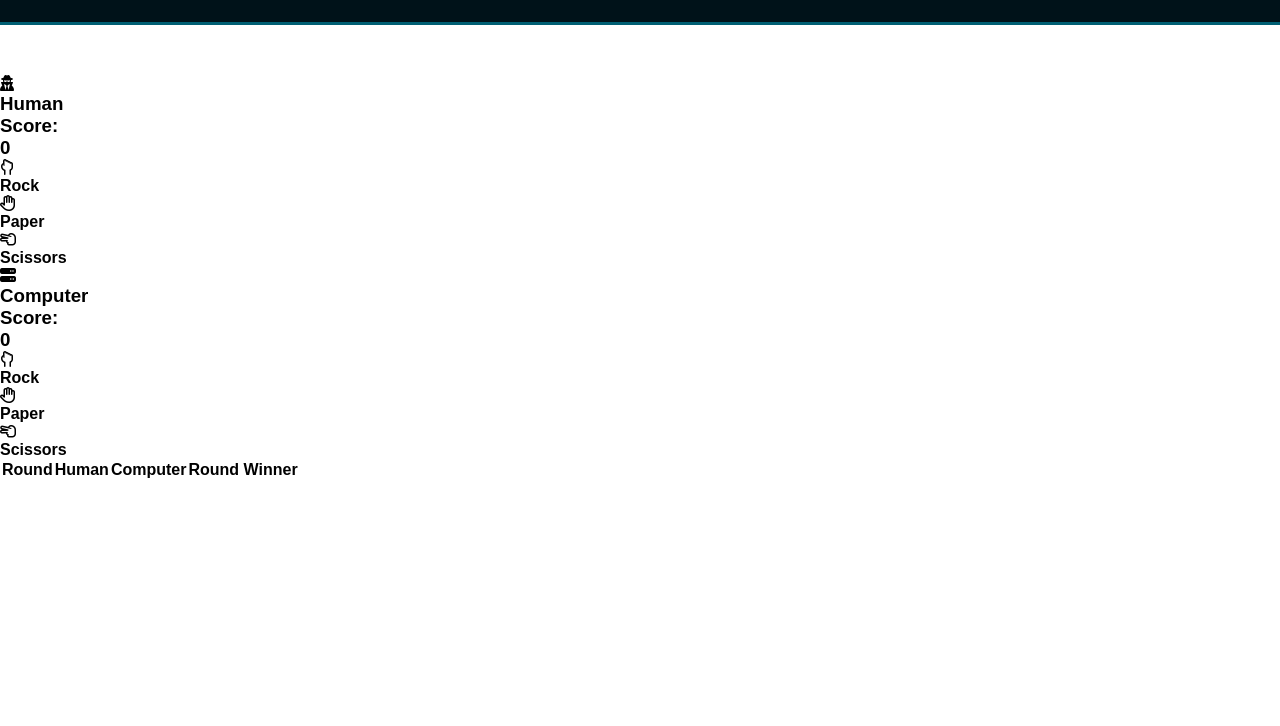
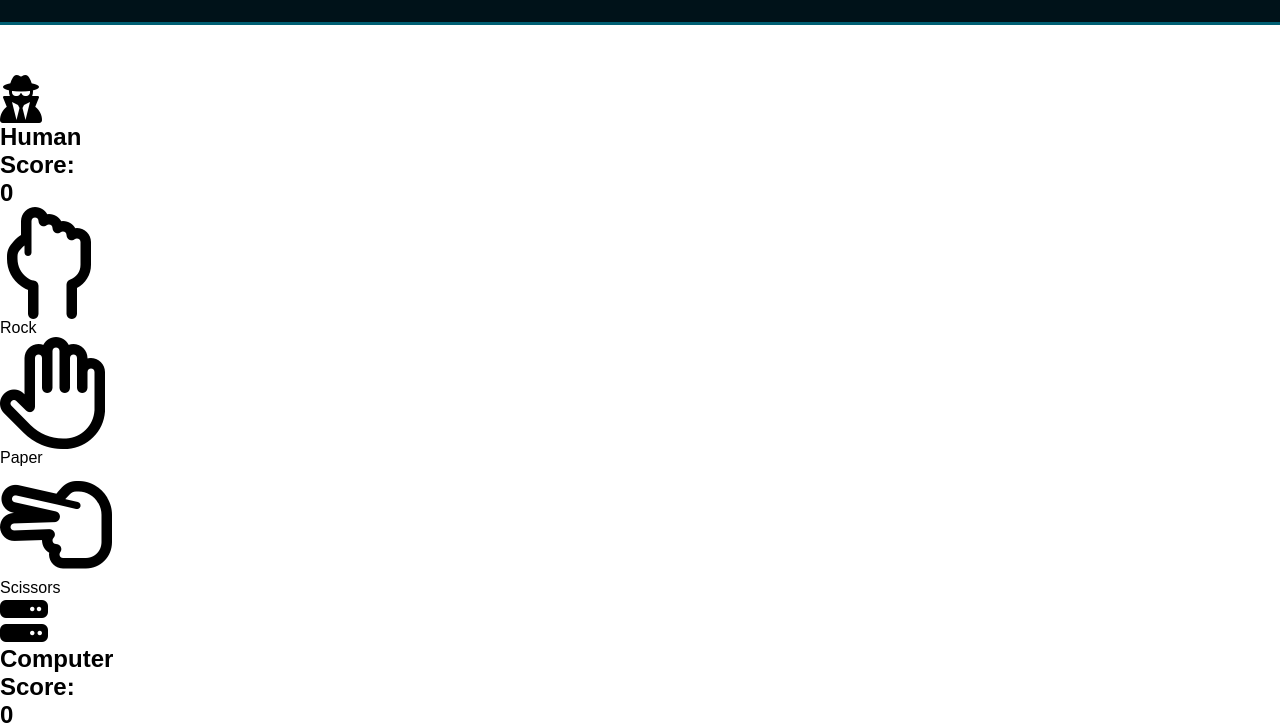
Before and after one commit to TheCodingArchi/rock-paper-scissors, a plain HTML site: page index.html in a window 1280 px wide. Shown: the part 65-791 px from the top of the page. Drawn offline with Linux system fonts and the light colour scheme.

Commit message:
Add scale to font-awesome icons

```diff
--- a/index.html
+++ b/index.html
@@ -21,52 +21,52 @@
             <div class="playing-board">
                 <div class="display-board">
                     <div class="players-label">
-                        <i class="fas fa-user-secret"></i>
-                        <h3>Human</h3>
+                        <i class="fas fa-user-secret fa-3x"></i>
+                        <h2>Human</h2>
                     </div>
                     <div class="score-board">
-                        <h3>Score:</h3>
-                        <h3 class="player-score">0</h3>
+                        <h2>Score:</h2>
+                        <h2 class="player-score">0</h2>
                     </div>
                 </div>
                 <div class="selection">
                     <div class="player-selection">
-                        <i class="far fa-hand-rock"></i>
-                        <h4>Rock</h4>
+                        <i class="far fa-hand-rock fa-7x"></i>
+                        <p>Rock</p>
                     </div>
                     <div class="player-selection">
-                        <i class="far fa-hand-paper"></i>
-                        <h4>Paper</h4>
+                        <i class="far fa-hand-paper fa-7x"></i>
+                        <p>Paper</p>
                     </div>
                     <div class="player-selection">
-                        <i class="far fa-hand-scissors"></i>
-                        <h4>Scissors</h4>
+                        <i class="far fa-hand-scissors fa-7x"></i>
+                        <p>Scissors</p>
                     </div>
                 </div>
             </div>
             <div class="playing-board">
                 <div class="display-board">
                     <div class="players-label">
-                        <i class="fas fa-server"></i>
-                        <h3>Computer</h3>
+                        <i class="fas fa-server fa-3x"></i>
+                        <h2>Computer</h2>
                     </div>
                     <div class="score-board">
-                        <h3>Score:</h3>
-                        <h3 class="computer-score">0</h3>
+                        <h2>Score:</h2>
+                        <h2 class="computer-score">0</h2>
                     </div>
                 </div>
                 <div class="selection">
                     <div class="computer-selection">
-                        <i class="far fa-hand-rock"></i>
-                        <h4>Rock</h4>
+                        <i class="far fa-hand-rock fa-7x"></i>
+                        <p>Rock</p>
                     </div>
                     <div class="computer-selection">
-                        <i class="far fa-hand-paper"></i>
-                        <h4>Paper</h4>
+                        <i class="far fa-hand-paper fa-7x"></i>
+                        <p>Paper</p>
                     </div>
                     <div class="computer-selection">
-                        <i class="far fa-hand-scissors"></i>
-                        <h4>Scissors</h4>
+                        <i class="far fa-hand-scissors fa-7x"></i>
+                        <p>Scissors</p>
                     </div>
                 </div>
             </div>
```
